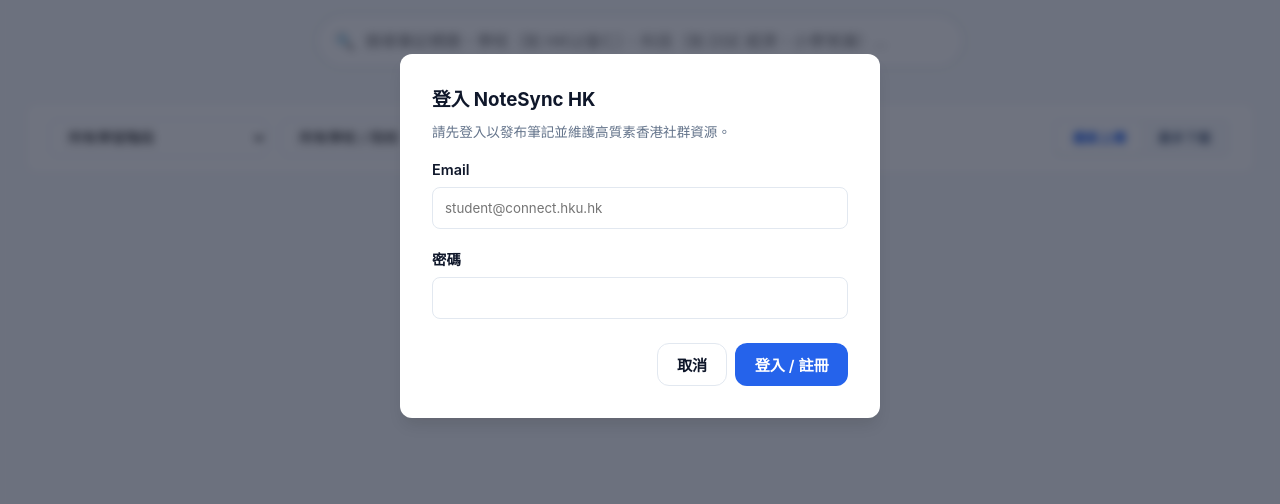
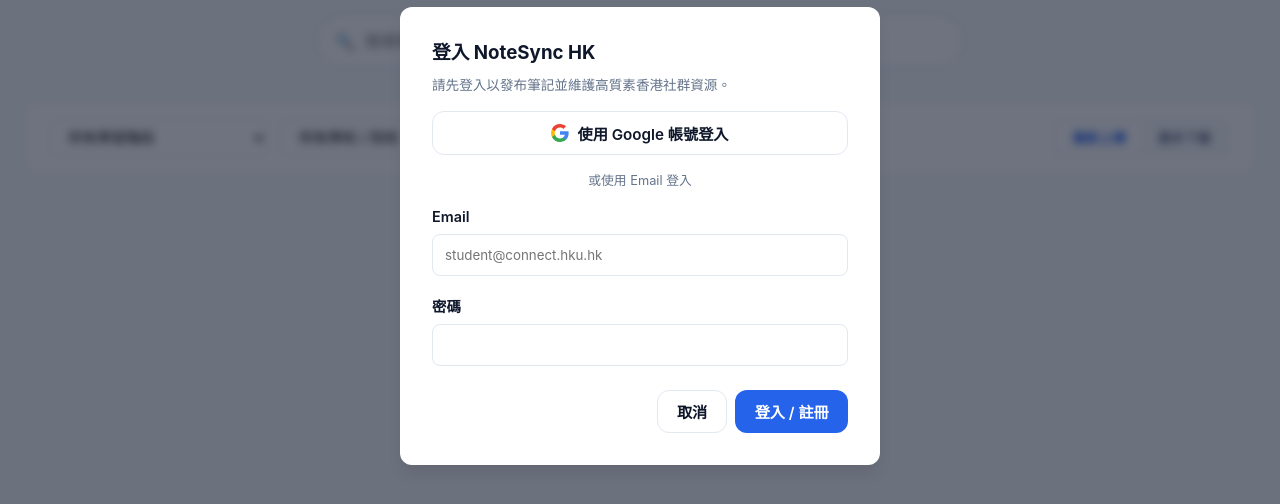
Before and after one commit to chungwallace0802-boop/hkstudent, a plain HTML site: page index.html in a window 1280 px wide. Both pictures are taken after a click on the button "＋ 上傳筆記". Shown: the part 164-668 px from the top of the page. Drawn offline with nearby package versions, Linux system fonts and the light colour scheme; no server answers.

Commit message:
Update index.html

```diff
--- a/index.html
+++ b/index.html
@@ -29,7 +29,7 @@
         <h1>香港學生專屬筆記庫：小學、DSE 考材、大專 Exam 溫習資源</h1>
         <div class="search-bar-container">
           <span class="search-icon">🔍</span>
-          <input type="text" class="search-input" id="search-input" placeholder="搜尋筆記標題、學校（如 HKU/皇仁）、科目（如 DSE 經濟、小學常識）...">
+          <input type="text" class="search-input" id="search-input" placeholder="搜尋筆記標題、學校（如 HKU）、科目（如 DSE 經濟、小學常識）...">
         </div>
       </div>
 
@@ -132,8 +132,8 @@
           </div>
 
           <div style="display: grid; grid-template-columns: 1fr 1fr; gap: 1rem;">
-            <!-- 3. 學校選擇 (連動 Datalist) -->
-            <div class="form-group">
+            <!-- 3. 學校選擇 (連動 Datalist，小學及中學自動隱藏) -->
+            <div class="form-group" id="form-institution-group">
               <label for="form-institution">學校 / 院校名稱 <span style="color:red">*</span></label>
               <input type="text" id="form-institution" class="form-control" list="institution-options" placeholder="請輸入或選擇學校" required>
               <datalist id="institution-options"></datalist>
@@ -212,6 +212,15 @@
     <div class="modal-content">
       <h3>登入 NoteSync HK</h3>
       <p style="font-size: 0.85rem; color: var(--text-muted); margin: 0.5rem 0 1rem 0;">請先登入以發布筆記並維護高質素香港社群資源。</p>
+
+      <!-- Google Auth Button -->
+      <button type="button" class="btn btn-outline" id="btn-google-login" style="width: 100%; justify-content: center; margin-bottom: 1rem;">
+        <svg width="18" height="18" viewBox="0 0 18 18"><path fill="#4285F4" d="M17.64 9.2c0-.637-.057-1.251-.164-1.84H9v3.481h4.844a4.14 4.14 0 0 1-1.796 2.716v2.259h2.908c1.702-1.567 2.684-3.875 2.684-6.616z"/><path fill="#34A853" d="M9 18c2.43 0 4.467-.806 5.956-2.18l-2.908-2.259c-.806.54-1.837.86-3.048.86-2.344 0-4.328-1.584-5.036-3.711H.957v2.332A8.997 8.997 0 0 0 9 18z"/><path fill="#FBBC05" d="M3.964 10.71A5.41 5.41 0 0 1 3.682 9c0-.593.102-1.17.282-1.71V4.958H.957A8.996 8.996 0 0 0 0 9c0 1.452.348 2.827.957 4.042l3.007-2.332z"/><path fill="#EA4335" d="M9 3.58c1.321 0 2.508.454 3.44 1.345l2.582-2.58C13.463.891 11.426 0 9 0A8.997 8.997 0 0 0 .957 4.958L3.964 7.29C4.672 5.163 6.656 3.58 9 3.58z"/></svg>
+        使用 Google 帳號登入
+      </button>
+
+      <div style="text-align: center; color: var(--text-muted); font-size: 0.8rem; margin-bottom: 1rem;">或使用 Email 登入</div>
+
       <form id="auth-form">
         <div class="form-group"><label>Email</label><input type="email" id="auth-email" class="form-control" required placeholder="student@connect.hku.hk"></div>
         <div class="form-group"><label>密碼</label><input type="password" id="auth-password" class="form-control" required minlength="6"></div>
```
